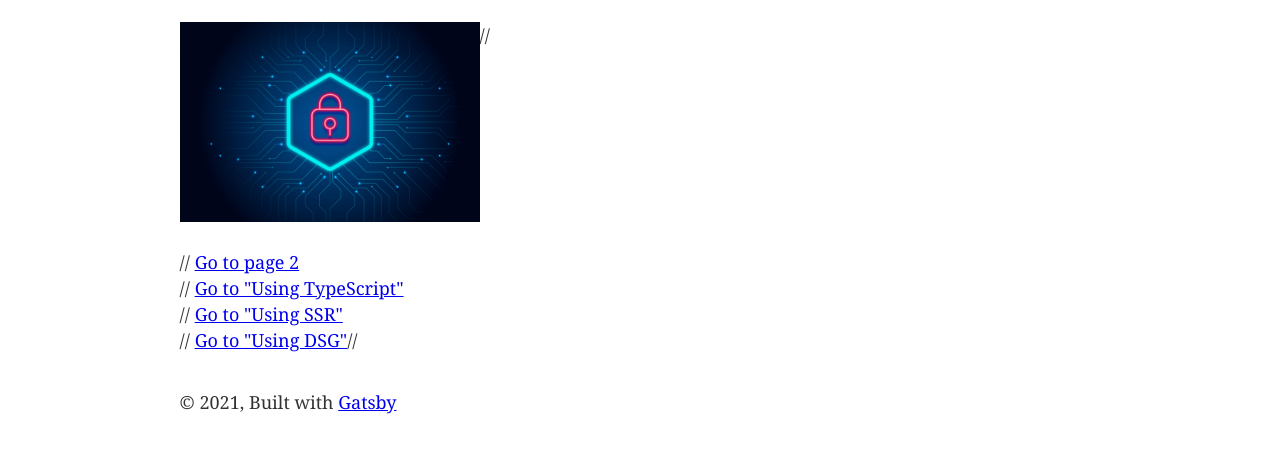
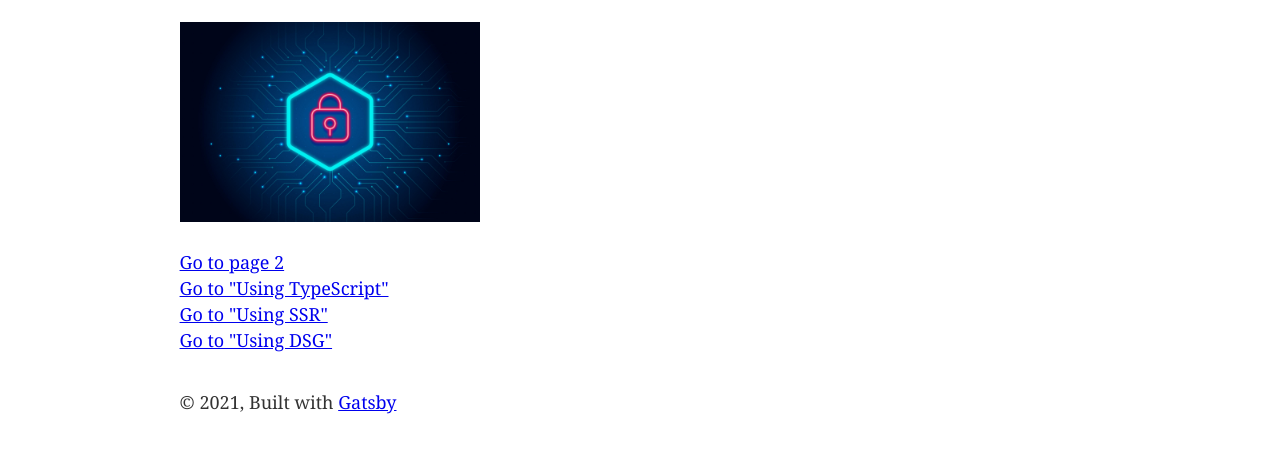
Before and after one commit to varghesejose2020/malayalamtech, a Gatsby site: page / in a window 1280 px wide. Shown: the part 171-624 px from the top of the page. Built offline with nearby package versions, Linux system fonts and the light colour scheme; Gatsby itself is replaced by a stand-in of ours.

Commit message:
Update index.js

```diff
--- a/src/pages/index.js
+++ b/src/pages/index.js
@@ -8,19 +8,7 @@ import { StaticImage } from "gatsby-plugin-image"
 import Layout from "../components/layout"
 import Seo from "../components/seo"
 
-// const { Step } = Steps;
 
-
-
-
-// ReactDOM.render(
-//   <Steps current={1}>
-//     <Step title="Finished" description="This is a description." />
-//     <Step title="In Progress" subTitle="Left 00:00:08" description="This is a description." />
-//     <Step title="Waiting" description="This is a description." />
-//   </Steps>,
-//   mountNode,
-// );
 
 const IndexPage = () => (
   <Layout>
@@ -36,12 +24,12 @@ const IndexPage = () => (
       alt="A Gatsby astronaut"
       style={{ marginBottom: `1.45rem` }}
     />
-//     <p>
-//       <Link to="/page-2/">Go to page 2</Link> <br />
-//       <Link to="/using-typescript/">Go to "Using TypeScript"</Link> <br />
-//       <Link to="/using-ssr">Go to "Using SSR"</Link> <br />
-//       <Link to="/using-dsg">Go to "Using DSG"</Link>
-//     </p>
+<p>
+      <Link to="/page-2/">Go to page 2</Link> <br />
+      <Link to="/using-typescript/">Go to "Using TypeScript"</Link> <br />
+      <Link to="/using-ssr">Go to "Using SSR"</Link> <br />
+      <Link to="/using-dsg">Go to "Using DSG"</Link>
+    </p>
   </Layout>
 )
 
```
